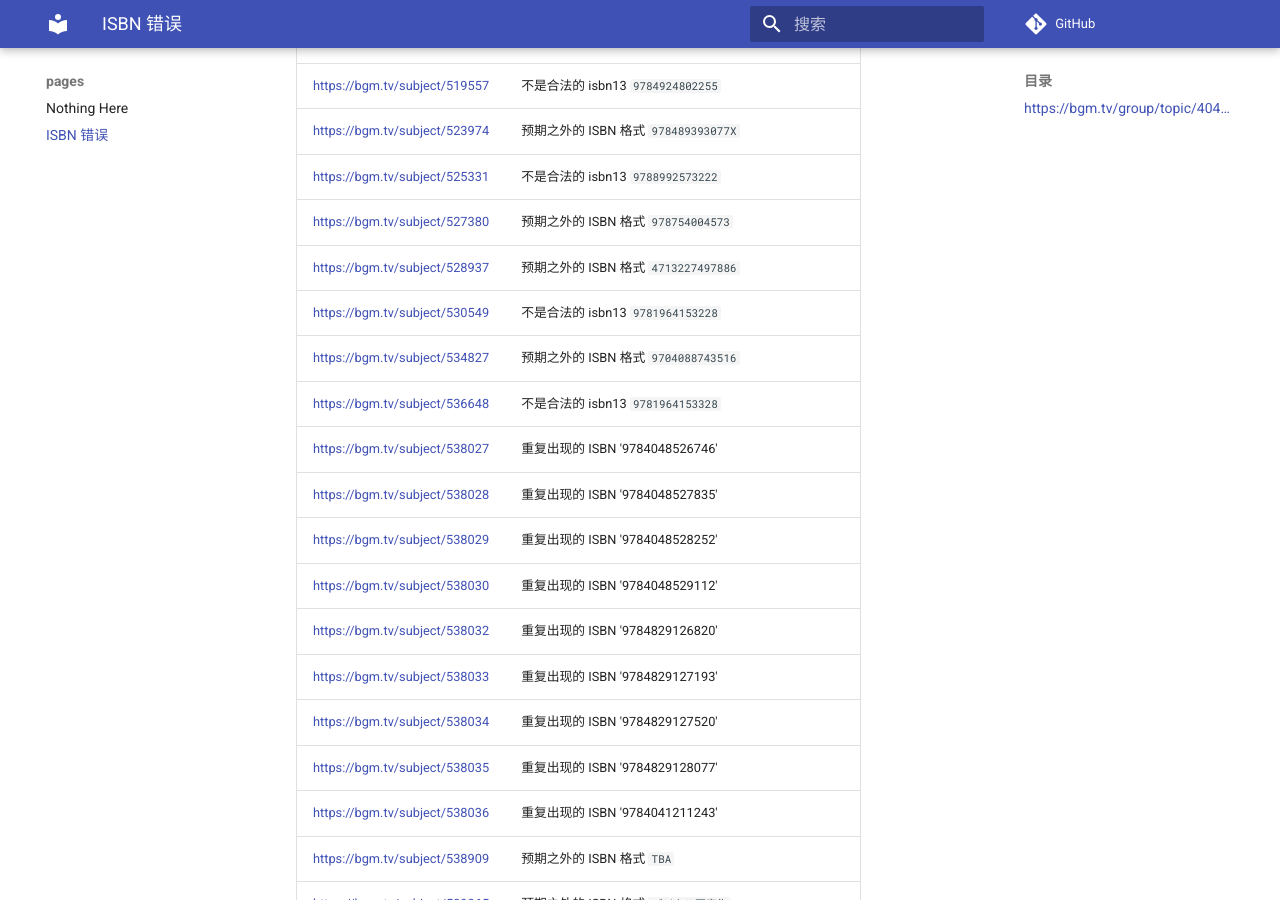
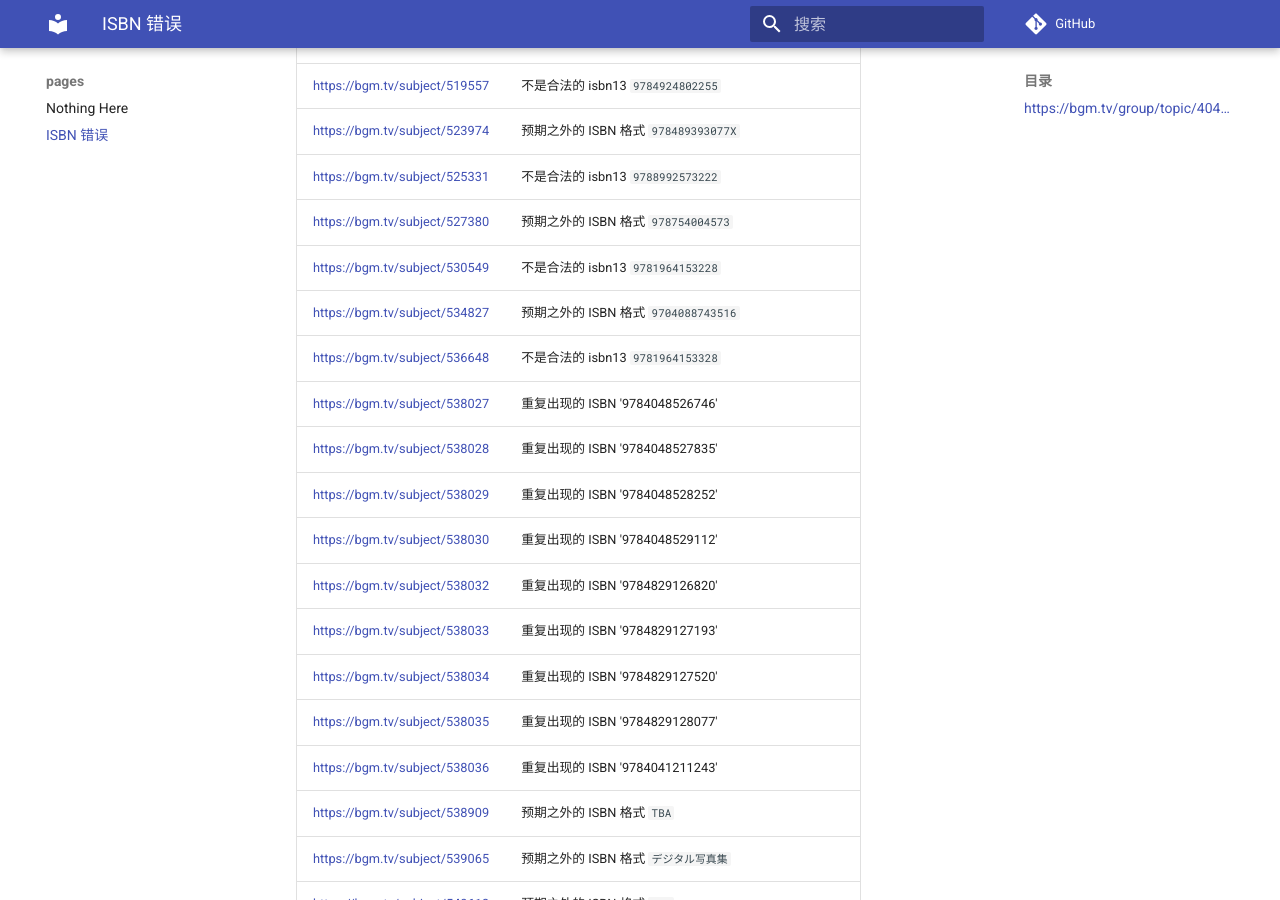
Before and after one commit to trim21/bangumi-pages, an MkDocs documentation site: the page built from docs/isbn.md, in a window 1280 px wide and 900 px high, scrolled down 6075 px. Built offline with MkDocs 1.6.1 and Material for MkDocs 9.7.7, drawn with Linux system fonts in a browser that asks for light colours; comment, search, counter and statistics services are not loaded; part of the change alters nothing that is shown.

Commit message:
update isbn.md

```diff
--- a/docs/isbn.md
+++ b/docs/isbn.md
@@ -1,7 +1,7 @@
 # ISBN 错误
 ## <https://bgm.tv/group/topic/404801>
 
-total 154
+total 153
 
 | url | error |
 | --- |  ---  |
@@ -137,7 +137,6 @@ total 154
 | <https://bgm.tv/subject/523974> | 预期之外的 ISBN 格式 `978489393077X` |
 | <https://bgm.tv/subject/525331> | 不是合法的 isbn13 <code>9788992573222</code> |
 | <https://bgm.tv/subject/527380> | 预期之外的 ISBN 格式 `978754004573` |
-| <https://bgm.tv/subject/528937> | 预期之外的 ISBN 格式 `4713227497886` |
 | <https://bgm.tv/subject/530549> | 不是合法的 isbn13 <code>9781964153228</code> |
 | <https://bgm.tv/subject/534827> | 预期之外的 ISBN 格式 `9704088743516` |
 | <https://bgm.tv/subject/536648> | 不是合法的 isbn13 <code>9781964153328</code> |
```
